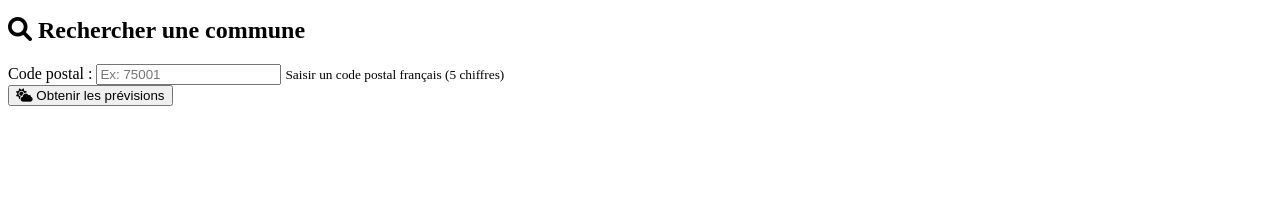
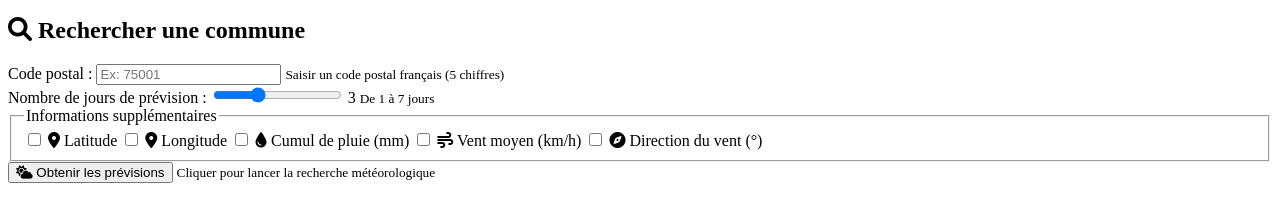
Before and after one commit to Valkhel/SAE23_InstantWeather, a plain HTML site: page index.html in a window 1280 px wide. Shown: the part 127-348 px from the top of the page. Drawn offline with Linux system fonts and the light colour scheme.

Commit message:
Nombre de jours + info

```diff
--- a/index.html
+++ b/index.html
@@ -22,7 +22,7 @@
             <div class="search-card">
                 <h2><i class="fas fa-search"></i> Rechercher une commune</h2>
 
-                <form id="weatherForm" class="weather-form">
+                <form id="weatherForm" class="weather-form" role="form" aria-label="Formulaire de recherche météo">
                     <!-- Code postal -->
                     <div class="form-group">
                         <label for="postalCode">Code postal :</label>
@@ -32,23 +32,76 @@
                                pattern="[0-9]{5}"
                                maxlength="5"
                                placeholder="Ex: 75001"
+                               aria-describedby="postalCodeHelp"
                                required>
-                        <small>Saisir un code postal français (5 chiffres)</small>
+                        <small id="postalCodeHelp">Saisir un code postal français (5 chiffres)</small>
                     </div>
 
                     <!-- Sélecteur de commune -->
                     <div class="form-group" id="communeGroup" style="display: none;">
                         <label for="commune">Commune :</label>
-                        <select id="commune" name="commune">
+                        <select id="commune" name="commune" aria-describedby="communeHelp">
                             <option value="">Choisir une commune...</option>
                         </select>
-                        <small>Sélectionner la commune souhaitée</small>
+                        <small id="communeHelp">Sélectionner la commune souhaitée</small>
                     </div>
 
-                    <button type="submit" class="submit-btn">
+                    <!-- Nombre de jours -->
+                    <div class="form-group">
+                        <label for="days">Nombre de jours de prévision :</label>
+                        <input type="range"
+                               id="days"
+                               name="days"
+                               min="1"
+                               max="7"
+                               value="3"
+                               aria-describedby="daysHelp">
+                        <output id="daysOutput" for="days">3</output>
+                        <small id="daysHelp">De 1 à 7 jours</small>
+                    </div>
+
+                    <!-- Options supplémentaires -->
+                    <fieldset class="additional-options">
+                        <legend>Informations supplémentaires</legend>
+
+                        <div class="checkbox-grid">
+                            <label class="checkbox-item">
+                                <input type="checkbox" id="showLatitude" name="additionalInfo" value="latitude">
+                                <span class="checkmark"></span>
+                                <i class="fas fa-map-marker-alt"></i> Latitude
+                            </label>
+
+                            <label class="checkbox-item">
+                                <input type="checkbox" id="showLongitude" name="additionalInfo" value="longitude">
+                                <span class="checkmark"></span>
+                                <i class="fas fa-map-marker-alt"></i> Longitude
+                            </label>
+
+                            <label class="checkbox-item">
+                                <input type="checkbox" id="showRainfall" name="additionalInfo" value="rainfall">
+                                <span class="checkmark"></span>
+                                <i class="fas fa-tint"></i> Cumul de pluie (mm)
+                            </label>
+
+                            <label class="checkbox-item">
+                                <input type="checkbox" id="showWind" name="additionalInfo" value="wind">
+                                <span class="checkmark"></span>
+                                <i class="fas fa-wind"></i> Vent moyen (km/h)
+                            </label>
+
+                            <label class="checkbox-item">
+                                <input type="checkbox" id="showWindDirection" name="additionalInfo" value="windDirection">
+                                <span class="checkmark"></span>
+                                <i class="fas fa-compass"></i> Direction du vent (°)
+                            </label>
+                        </div>
+                    </fieldset>
+
+                    <button type="submit" class="submit-btn" aria-describedby="submitHelp">
                         <i class="fas fa-cloud-sun"></i>
                         Obtenir les prévisions
                     </button>
+                    <small id="submitHelp">Cliquer pour lancer la recherche météorologique</small>
                 </form>
             </div>
         </section>
```
